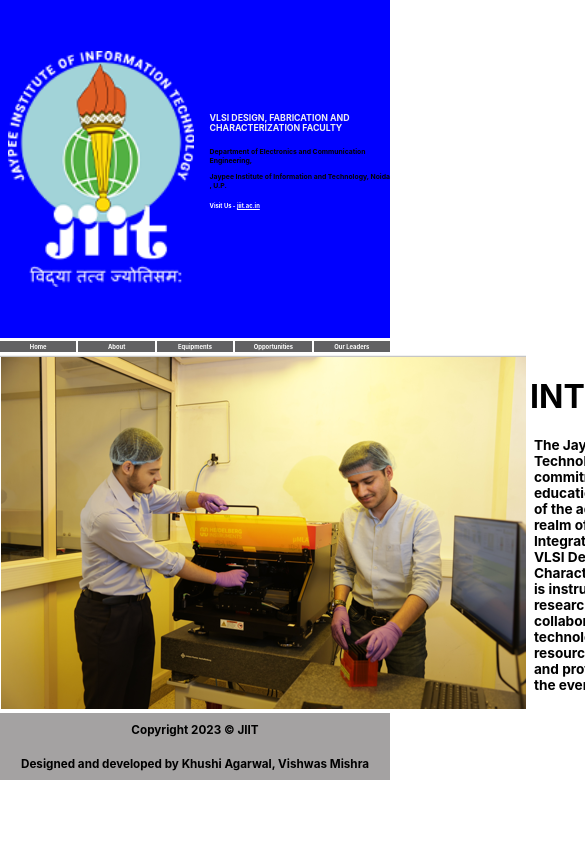
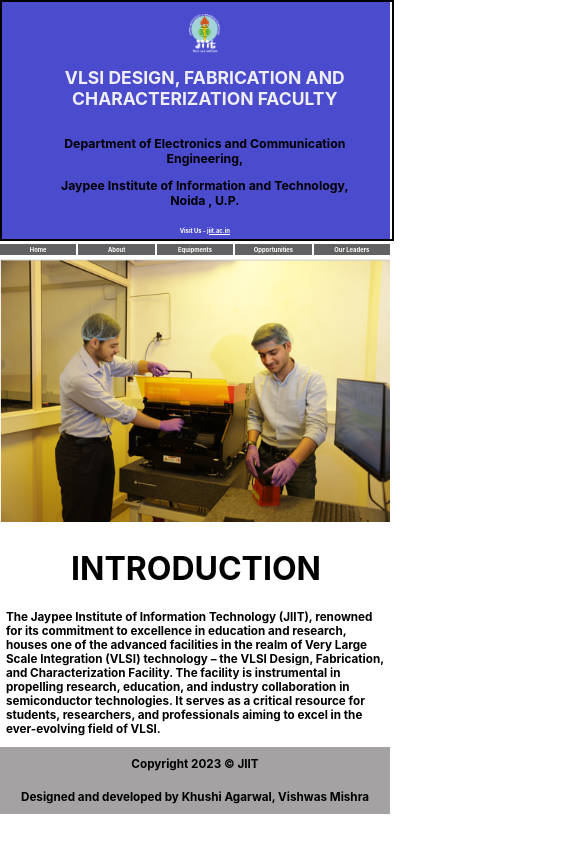
Before and after one commit to KhushiAgarwal22/vlsi-fab-jiit, a React (Create React App) app in the folder vlsi-fab/: page / in a window 390 px wide. Shown: the top 844 px of the page, 585 px wide, since content can reach past the window. Built offline with nearby package versions, Linux system fonts and the light colour scheme.

Commit message:
website responsive

```diff
--- a/vlsi-fab/src/header/header.css
+++ b/vlsi-fab/src/header/header.css
@@ -3,10 +3,10 @@
   min-height: 4rem;
   margin: 0;
   padding: 0;
-  background-color: blue;
+  background-color: rgb(75, 75, 206);
 }
 .head-inside {
-  height: 40vh;
+  height: max-content;
   width: 100vw;
   display: flex;
   flex-direction: row;
@@ -20,20 +20,29 @@
   display: flex;
   flex-direction: column;
   /* border: 2px solid white; */
-  justify-items: flex-start;
+  align-items: center;
   justify-content: center;
   margin-left: 4vmin;
 }
 .dept {
-  font-size: 1.5vw;
+  font-size: 3.5vmin;
   margin-bottom: 0;
   color: rgb(238, 238, 243);
+  text-align: center;
+  /* border:2px solid black; */
+  padding:0
 }
 .clg {
-  font-size: 1.5vw;
+  font-size: 3vmin;
+  /* border:2px solid black; */
+  padding:0;
+  height:40%;
+}
+.clg h3{
+  text-align: center;
 }
 .logo_jiit img {
-  height: 70%;
+  height: 60%;
 }
 .logo_jiit {
   /* border: 2px solid white; */
@@ -41,8 +50,7 @@
   flex-direction: column;
   justify-content: center;
   justify-items: flex-start;
-  margin-left: 2vmin;
-
+  margin-left: 4vmin;
 }
 .clg_web{
     color: rgb(255, 255, 255);
@@ -55,3 +63,44 @@
     margin:0;
     margin-bottom: 1vmin;
 }
+
+@media only screen and (max-width: 750px) {
+  .head-inside {
+    height: max-content;
+    width: 100vw;
+    display: flex;
+    flex-direction: column;
+    justify-content: flex-start;
+    align-items: center;
+    margin-left: 0;
+    border: 2px solid black;
+  }
+
+  .logo_jiit img {
+    height: 10vmin;
+    margin-top:3vmin
+  }
+  .dept {
+    font-size: 3vmin;
+    margin-bottom: 0;
+    color: rgb(238, 238, 243);
+    /* border:2px solid black; */
+    padding:0;
+    text-align: center;
+    /* border: 2px solid black; */
+    width:100%
+  }
+  .clg {
+    font-size: 2.7vmin;
+    /* border:2px solid black; */
+    padding:0;
+    height:40%;
+    text-align: center;
+    /* border: 2px solid black; */
+    margin:0;
+    width:100%
+  }
+  clg_web{
+    font-size: 1.5vmin;
+  }
+}
--- a/vlsi-fab/src/vissionintro/intro.css
+++ b/vlsi-fab/src/vissionintro/intro.css
@@ -13,6 +13,25 @@
     text-align: center;
 }
 .content_intro h3{
-   font-size:3.5vmin;
+   font-size:1.5vw;
    margin-left:1vmin
 }
+.pic img{
+    width:40vw;
+}
+@media only screen and (max-width: 750px) {
+    .intro{
+        display: flex;
+        flex-direction: column;
+        justify-content: space-between;
+        gap:2px;
+        margin-top:1vmin
+    }
+    .pic img{
+        width:100vw;
+    }
+    .content_intro h3{
+       font-size:3vmin;
+       margin-left:1vmin
+    }
+  }
```
